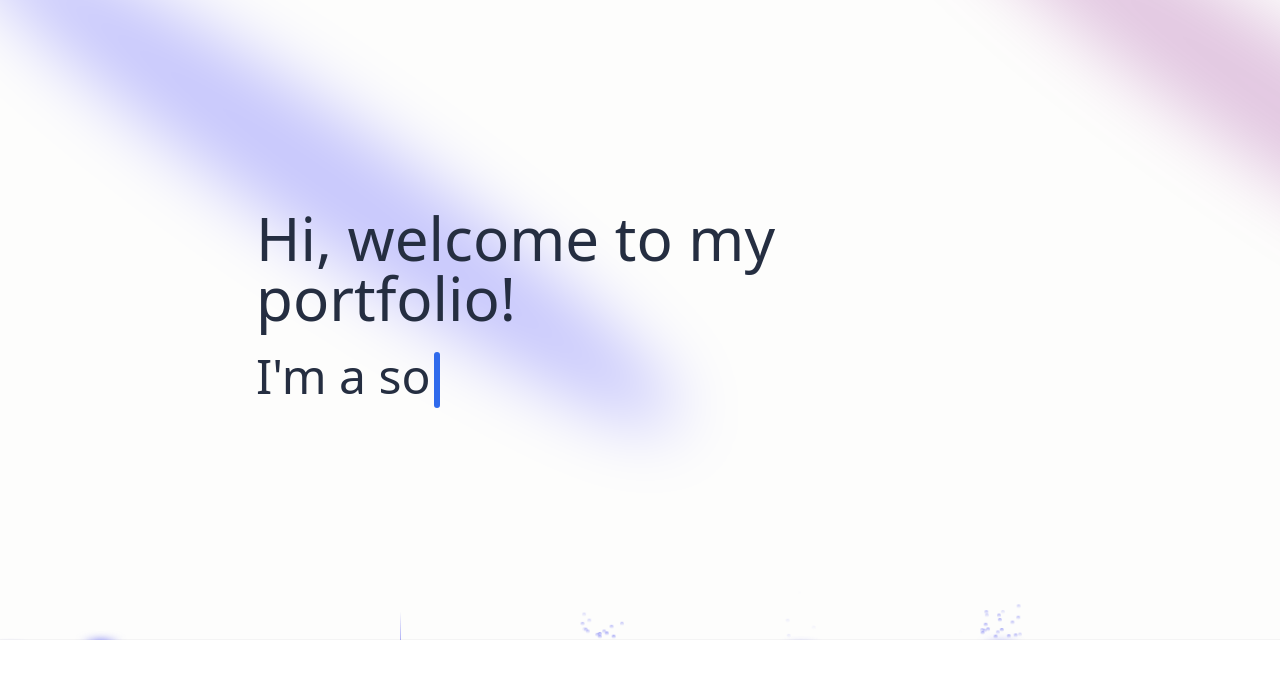
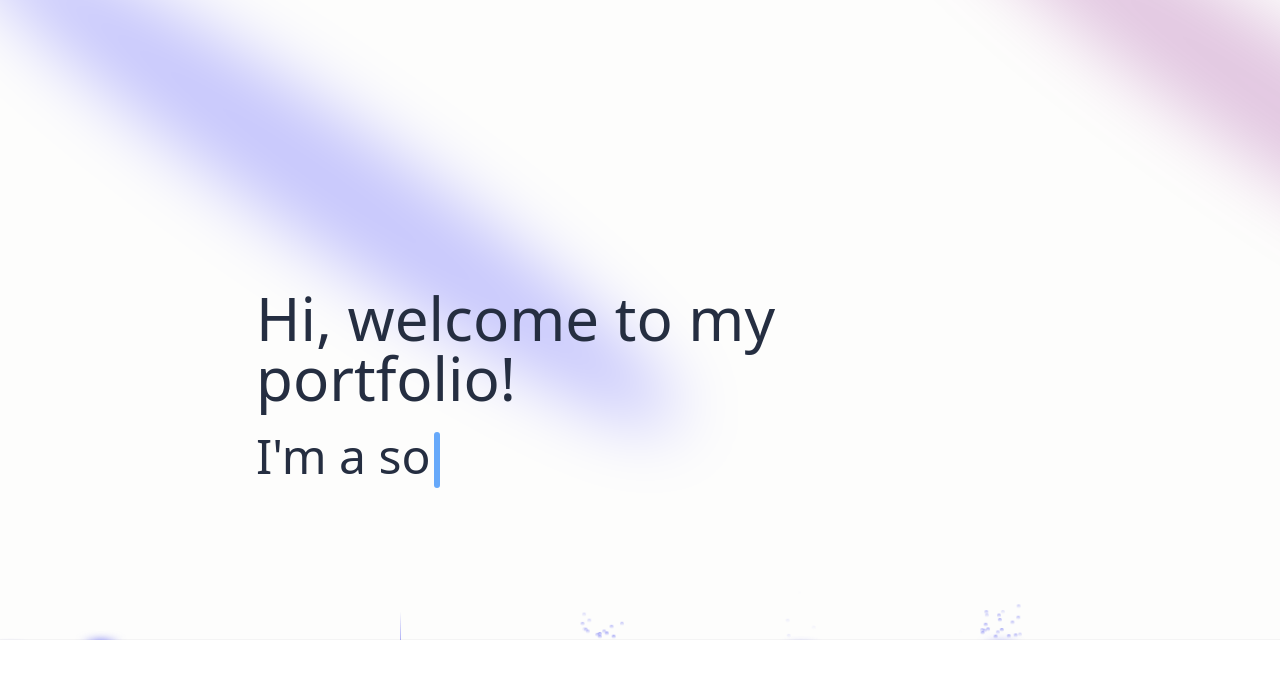
Before and after one commit to sophiadt/sophia, a Next.js app: page / in a window 1280 px wide. Shown: the top 678 px of the page. Built offline with nearby package versions, Linux system fonts and the light colour scheme.

Commit message:
styling and lower text

```diff
--- a/components/Hero.tsx
+++ b/components/Hero.tsx
@@ -7,7 +7,7 @@ import { Rain } from "./ui/Rain";
 
 const Hero = () => {
   const words = [
-    { text: "Sophia!", className: "text-blue-300" },
+    { text: "Sophia!", className: "text-blue-400 font-bold" },
     { text: "a software developer" },
     { text: "an animator" },
     { text: "a computer science student" },
@@ -34,8 +34,8 @@ const Hero = () => {
         <div className="flex justify-center relative my-30 z-10">
           <div className="max-w-[89vw] md:max-w-2xl lg:max-w-[60vw] flex flex-col">
             <div className="flex flex-col md:flex-row items-center md:items-start gap-20">
-              {/* Text Section */}
-              <div className="flex-2 md:mr-20 lg:mr-30">
+              {/* Text Section with adjusted margin-top */}
+              <div className="flex-2 md:mr-20 lg:mr-30 mt-20 md:mt-30 lg:mt-40">
                 <h2 className="text-left text-[40px] md:text-5xl lg:text-6xl">
                   Hi, welcome to my portfolio!
                 </h2>
@@ -43,11 +43,11 @@ const Hero = () => {
                   prefix="I'm "
                   words={words}
                   className="text-left sm:text-base md:text-xl lg:text-3xl xl:text-5xl"
-                  cursorClassName="bg-blue-600"
+                  cursorClassName="bg-blue-400"
                 />
               </div>
 
-              {/* Image Section */}
+              {/* Image Section remains unaffected */}
               <div className="flex-1 flex justify-center md:justify-end">
                 <img src="/kitty.png" alt="Kitty" className="w-48 h-auto rounded-lg" />
               </div>
```
